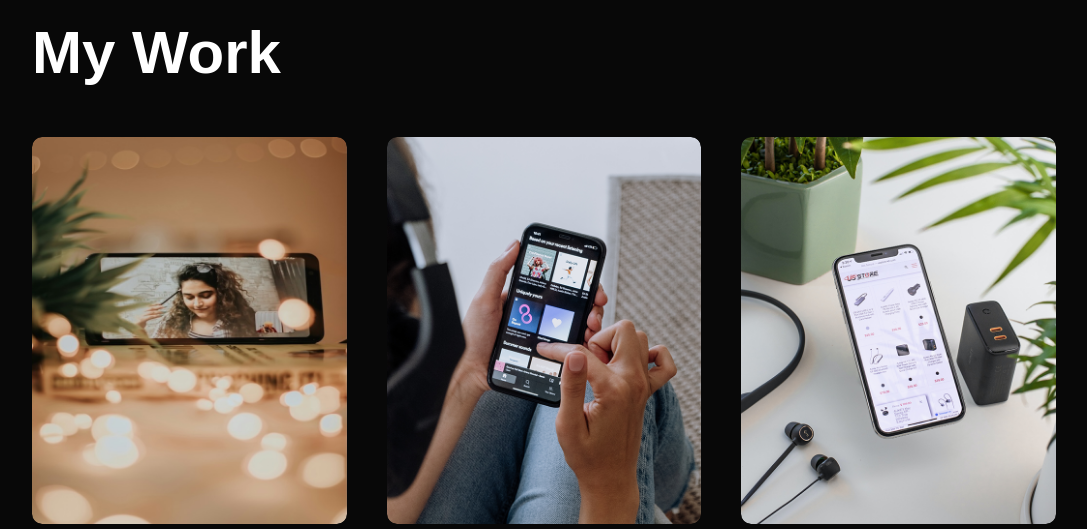
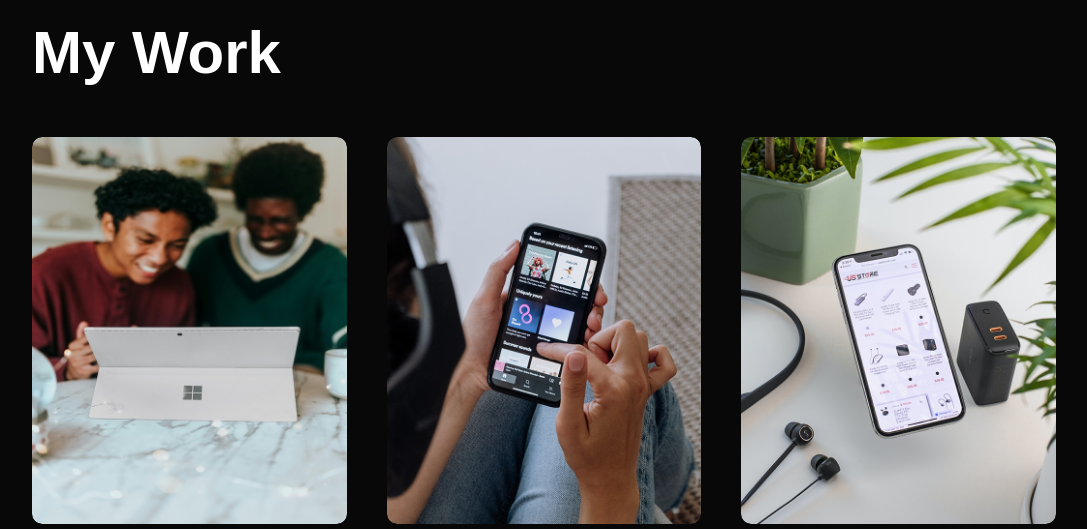
Before and after one commit to ashutosh-353/Portfolio_website, a plain HTML site: page index.html in a window 1280 px wide. Shown: the part 1980-2509 px from the top of the page, without its empty margins (96-1183 px from the left). Drawn offline with Linux system fonts and the light colour scheme.

Commit message:
some changes

```diff
--- a/index.html
+++ b/index.html
@@ -150,7 +150,7 @@
         <h1 class="sub-title">My Work</h1>
         <div class="work-list">
           <div class="work">
-            <img src="images/work-4.jpg" />
+            <img src="images/work-5.jpg" />
             <div class="layer">
               <h3>Video Calling App</h3>
               <p>The app that bridges the gap between you & your loved ones.</p>
```
Also changed, not shown: images/work-5.jpg (added).
